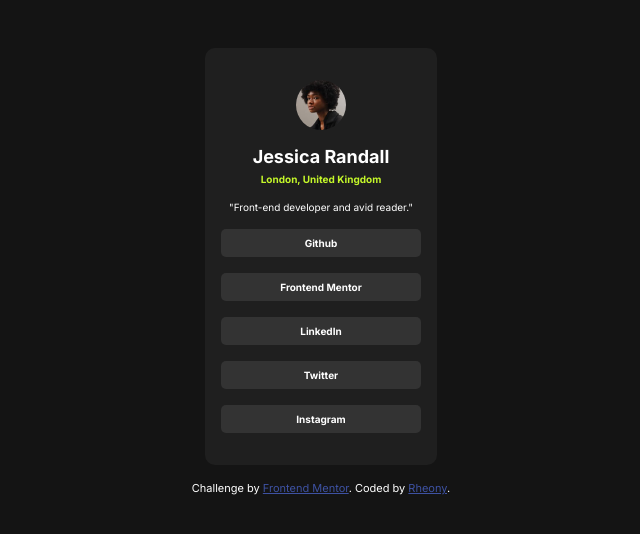
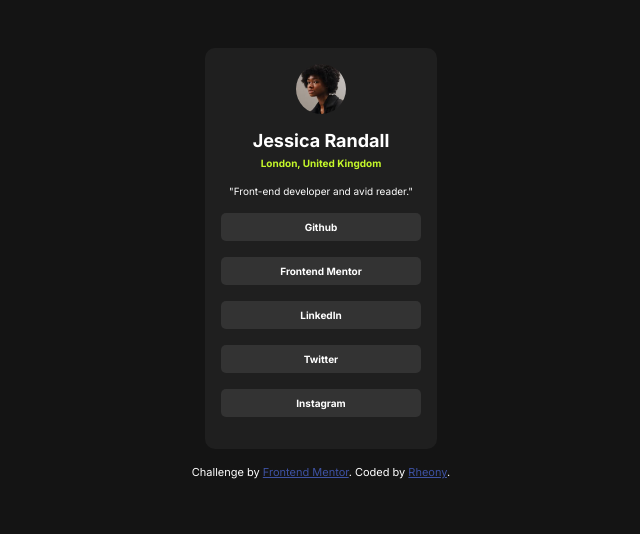
Before and after one commit to Poumdg/Social-links-profile-challenge-by-Frontend-mentor, a plain HTML site: page index.html in a window 1280 px wide. Shown: the whole page, without its empty margins (319-959 px from the left). Drawn offline with Linux system fonts and the light colour scheme.

Commit message:
third commit

```diff
--- a/style.css
+++ b/style.css
@@ -52,7 +52,7 @@ body {
     display: flex;
     flex-wrap: wrap;
     flex-direction: column;
-    padding: 1rem;
+    padding: 0 1rem 1rem 1rem;
     place-items: center;
     text-align: center;
 }
```
